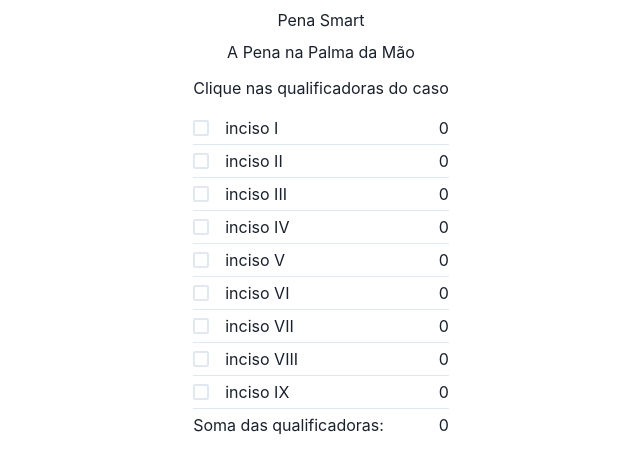
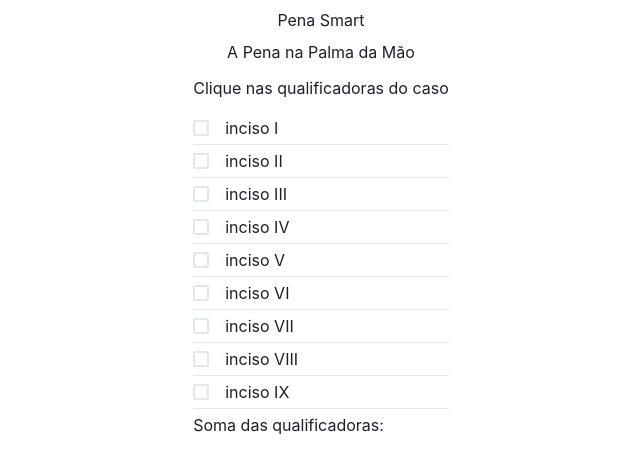
Before and after one commit to PurpleKaz81/pena-smart, a React (Vite) app: page / in a window 1280 px wide. Shown: the top 470 px of the page, without its empty margins (319-959 px from the left). Built offline with nearby package versions, Linux system fonts and the light colour scheme.

Commit message:
Change visibility of 'years' and 'totalYears' text to hidden in QualifierList component

```diff
--- a/src/components/QualifierList.tsx
+++ b/src/components/QualifierList.tsx
@@ -46,7 +46,7 @@ export default function QualifierList() {
                   {qualifier.label}
                 </Tooltip>
               </Checkbox>
-              <Text visibility="visible">{qualifier.years}</Text>
+              <Text visibility="hidden">{qualifier.years}</Text>
             </HStack>
           </Box>
         </div>
@@ -58,7 +58,7 @@ export default function QualifierList() {
           </Box>
           <Spacer />
           <Box>
-            {totalYears}
+            <Text visibility="hidden">{totalYears}</Text>
           </Box>
         </Flex>
       </div>
```
